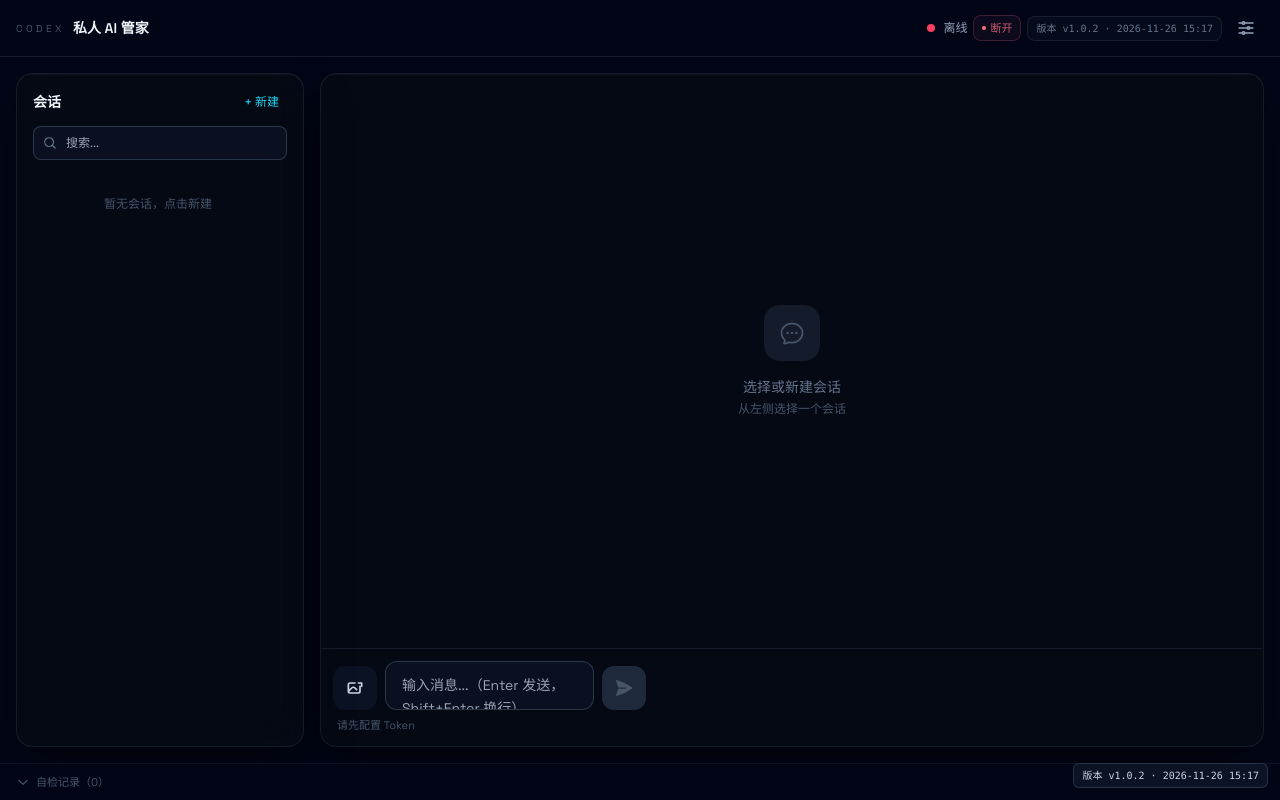
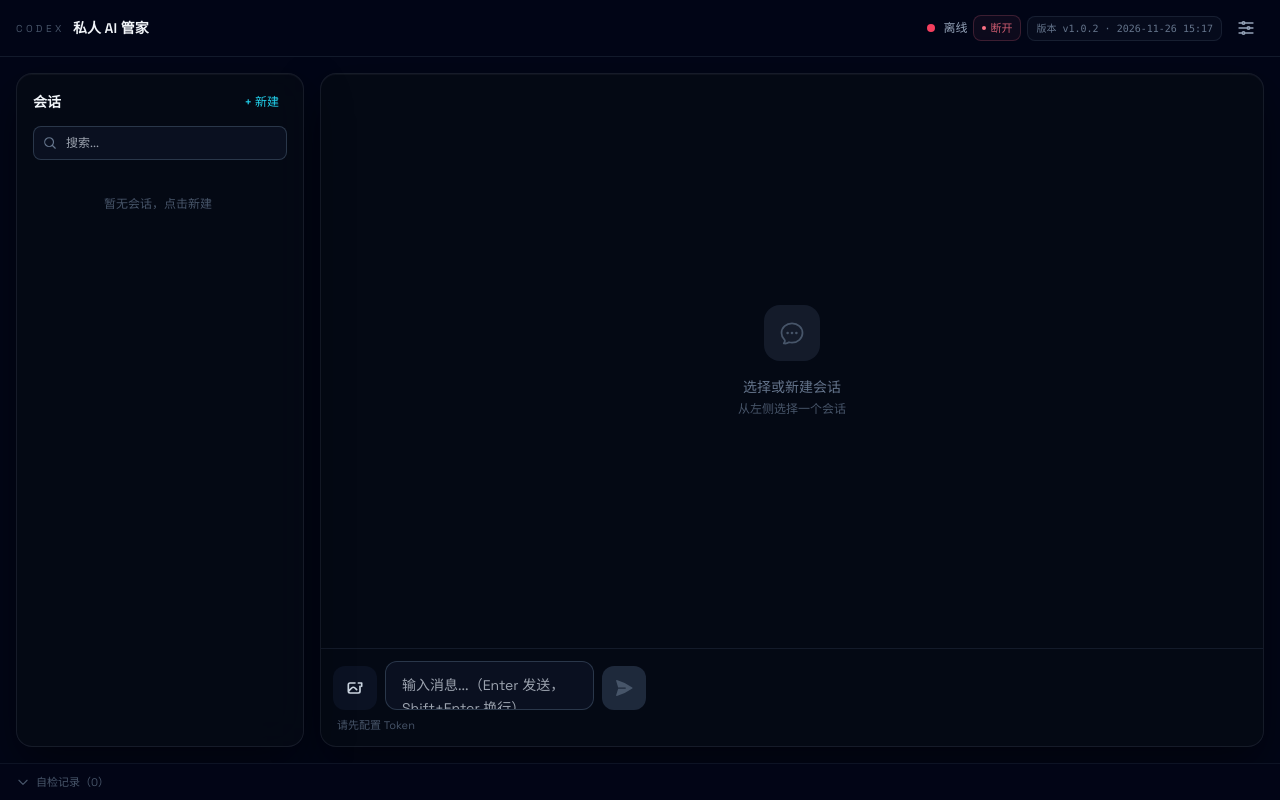
Before and after one commit to LiangQinAo/codex-relay, a Vue app in the folder web/: page / in a window 1280 px wide. Built offline with nearby package versions, Linux system fonts and the light colour scheme.

Commit message:
Remove duplicate version displays

```diff
--- a/web/src/App.vue
+++ b/web/src/App.vue
@@ -74,7 +74,6 @@
             >保存</button>
           </div>
           <p class="text-[11px]"><span class="text-slate-500">连接：</span><span :class="socketConnected ? 'text-emerald-400' : 'text-rose-400'">{{ socketConnected ? '已连接' : '断开' }}</span></p>
-          <p class="text-[11px]"><span class="text-slate-500">版本：</span><span class="font-mono text-slate-400" :title="buildLabel">{{ buildLabel }}</span></p>
         </div>
         <div class="space-y-2">
           <p class="text-[10px] font-semibold uppercase tracking-widest text-slate-500">当前会话</p>
@@ -393,14 +392,6 @@
       </div>
     </transition>
 
-    <!-- 版本标识（用于确认已发布的前端版本） -->
-    <div
-      class="fixed z-40 right-3 text-[10px] px-2 py-1 rounded-md border border-slate-700/70 bg-slate-900/80 text-slate-300 font-mono backdrop-blur"
-      :title="buildLabel"
-      style="bottom: calc(env(safe-area-inset-bottom) + 12px)"
-    >
-      版本 {{ buildLabel }}
-    </div>
   </div>
 </template>
 
```
